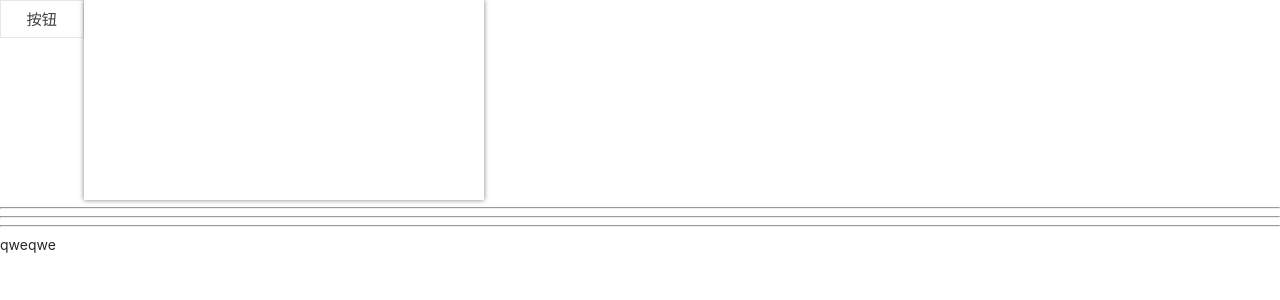
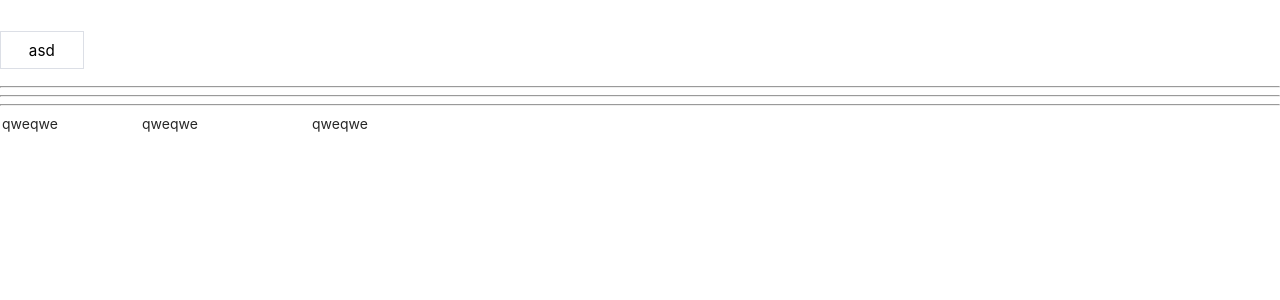
Before and after one commit to lzt-T/carpediemUi, a Vue app: page / in a window 1280 px wide. Shown: the top 300 px of the page. Built offline with nearby package versions, Linux system fonts and the light colour scheme; a web font is replaced by a local one.

Commit message:
fix: 细节修改

```diff
--- a/examples/App.vue
+++ b/examples/App.vue
@@ -1,13 +1,16 @@
 <template>
-  <cd-button> </cd-button>
-  <cd-border> </cd-border>
-
+  <cd-button val="asd"> </cd-button>
+  <!-- <cd-border> </cd-border>
+  <cd-border> </cd-border> -->
+  <cd-icon name="icon-ce" />
   <hr />
   <hr />
   <hr />
-  <div>
-    <cd-row>
-      <cd-col>qweqwe</cd-col>
+  <div class="su">
+    <cd-row :gap="50" textAlign="center">
+      <cd-col :span="4"> qweqwe</cd-col>
+      <cd-col :span="8">qweqwe</cd-col>
+      <cd-col :span="8">qweqwe</cd-col>
     </cd-row>
   </div>
 </template>
@@ -25,4 +28,7 @@ export default defineComponent({
 </script>
 
 <style >
+.su {
+  width: 400px;
+}
 </style>
--- a/packages/border/src/border.vue
+++ b/packages/border/src/border.vue
@@ -1,3 +1,5 @@
+<!-- 边框   默认为行内块元素 -->
+<!-- 可以调节 高   宽   边框的款式-->
 <template>
   <div :class="borderStyle">
     <div v-if="borderStyle == 'cd-border-two'"></div>
@@ -28,7 +30,7 @@ export default {
     },
   },
   setup(props) {
-    console.log(props.borderStyle);
+    //调整边距用的
     let heightData = props.height;
     if (props.width > props.height) {
       heightData = props.height;
--- a/packages/col/src/col.vue
+++ b/packages/col/src/col.vue
@@ -9,10 +9,12 @@ import { defineComponent } from "vue";
 export default defineComponent({
   name: "cd-col",
   props: {
+    //元素站一行的几格默认为24格
     span: {
       type: Number,
       default: 24,
     },
+    //左侧的距离几格
     offset: {
       type: Number,
       default: 0,
@@ -33,6 +35,7 @@ export default defineComponent({
 
 <style scoped>
 .cd-col {
+  box-sizing: border-box;
   margin-left: v-bind(marginLeftData + "%");
   width: v-bind(widthData + "%");
 }
--- a/packages/icon/src/icon.vue
+++ b/packages/icon/src/icon.vue
@@ -32,11 +32,11 @@ export default defineComponent({
 <style scoped>
 @font-face {
   font-family: "cd"; /* Project id 2988922 */
-  src: url("//at.alicdn.com/t/font_2988922_bjsliiqkzuh.woff2?t=1638770412198")
+  src: url("//at.alicdn.com/t/font_2988922_6cyp0cmihen.woff2?t=1641788324916")
       format("woff2"),
-    url("//at.alicdn.com/t/font_2988922_bjsliiqkzuh.woff?t=1638770412198")
+    url("//at.alicdn.com/t/font_2988922_6cyp0cmihen.woff?t=1641788324916")
       format("woff"),
-    url("//at.alicdn.com/t/font_2988922_bjsliiqkzuh.ttf?t=1638770412198")
+    url("//at.alicdn.com/t/font_2988922_6cyp0cmihen.ttf?t=1641788324916")
       format("truetype");
 }
 
@@ -48,17 +48,7 @@ export default defineComponent({
 }
 
 .icon-ce:before {
-  content: "\e74a";
-  color: v-bind(color);
-  font-size: v-bind(size + "px");
-}
-.icon-c:before {
-  content: "\e6a1";
-  color: v-bind(color);
-  font-size: v-bind(size + "px");
-}
-.icon-ci:before {
-  content: "\e605";
+  content: "\e63d";
   color: v-bind(color);
   font-size: v-bind(size + "px");
 }
--- a/packages/row/src/row.vue
+++ b/packages/row/src/row.vue
@@ -8,22 +8,32 @@
 import { defineComponent } from "vue";
 export default defineComponent({
   name: "cd-row",
+  //占父亲的几份（当父亲有宽度时），没有宽度时就是屏幕大小
   props: {
+    //主轴的方向
     flexDirection: {
       type: String,
       default: "row",
     },
+    //一行元素之间的距离单位为PX
     gap: {
       type: Number,
       default: 0,
     },
+    //主轴上的排列方式
     justify: {
       type: String,
       default: "flex-start",
     },
+    //侧轴上的排列方式
     align: {
       type: String,
       default: "flex-start",
+    },
+    //文字默认居中排列
+    textAlign: {
+      type: String,
+      default: "center",
     },
   },
   setup(props) {
@@ -60,5 +70,8 @@ export default defineComponent({
   justify-content: v-bind(justifyData);
   align-items: v-bind(alignData);
   gap: v-bind(gap + "px");
+  word-break: break-all;
+  box-sizing: border-box;
+  text-align: v-bind(textAlign);
 }
 </style>
```
